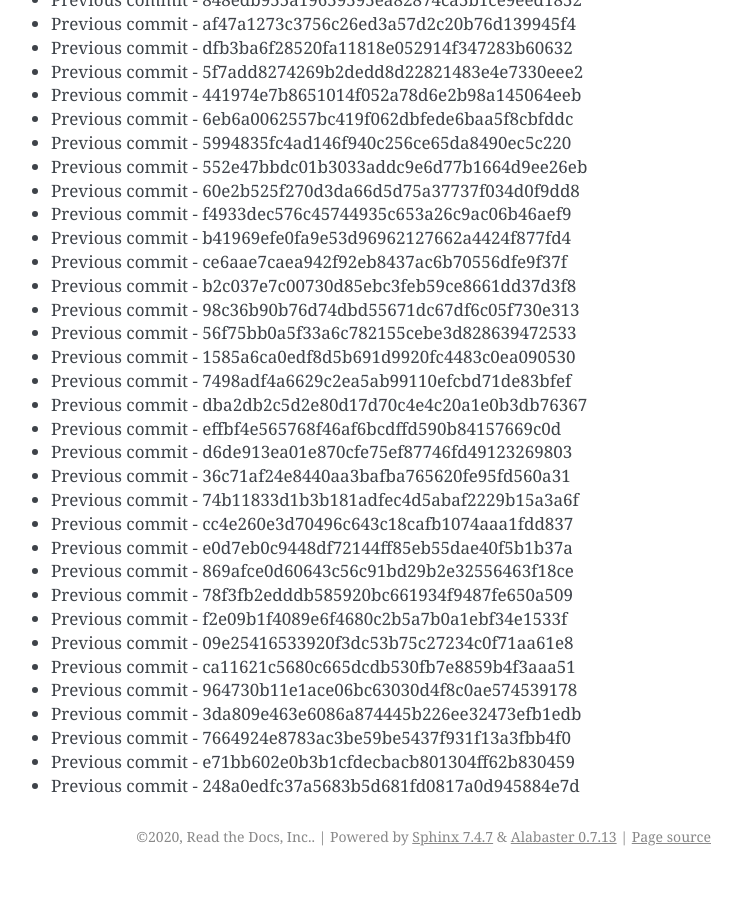
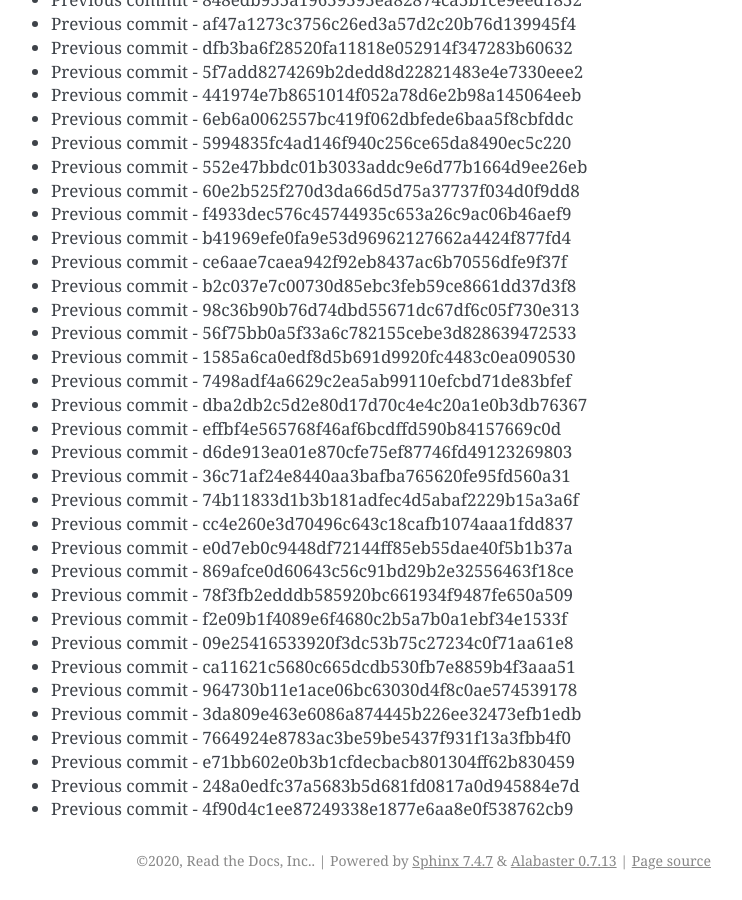
Before and after one commit to readthedocs/rtd-git-stresstest, a Sphinx documentation site: the page built from docs/updates.rst, in a window 1280 px wide and 900 px high, scrolled down 95581 px. Shown: the whole window, without its empty margins (399-1141 px from the left). Built offline with Sphinx 7.4.7, drawn with Linux system fonts in a browser that asks for light colours; before the commit the page ends 96457 px from its top, so only the background shows below that.

Commit message:
Generating commit from previous: 4f90d4c1ee87249338e1877e6aa8e0f538762cb9

```diff
--- a/docs/updates.rst
+++ b/docs/updates.rst
@@ -4048,3 +4048,4 @@ It can be tested for any performance characteristics.
 * Previous commit - 7664924e8783ac3be59be5437f931f13a3fbb4f0
 * Previous commit - e71bb602e0b3b1cfdecbacb801304ff62b830459
 * Previous commit - 248a0edfc37a5683b5d681fd0817a0d945884e7d
+* Previous commit - 4f90d4c1ee87249338e1877e6aa8e0f538762cb9
```
